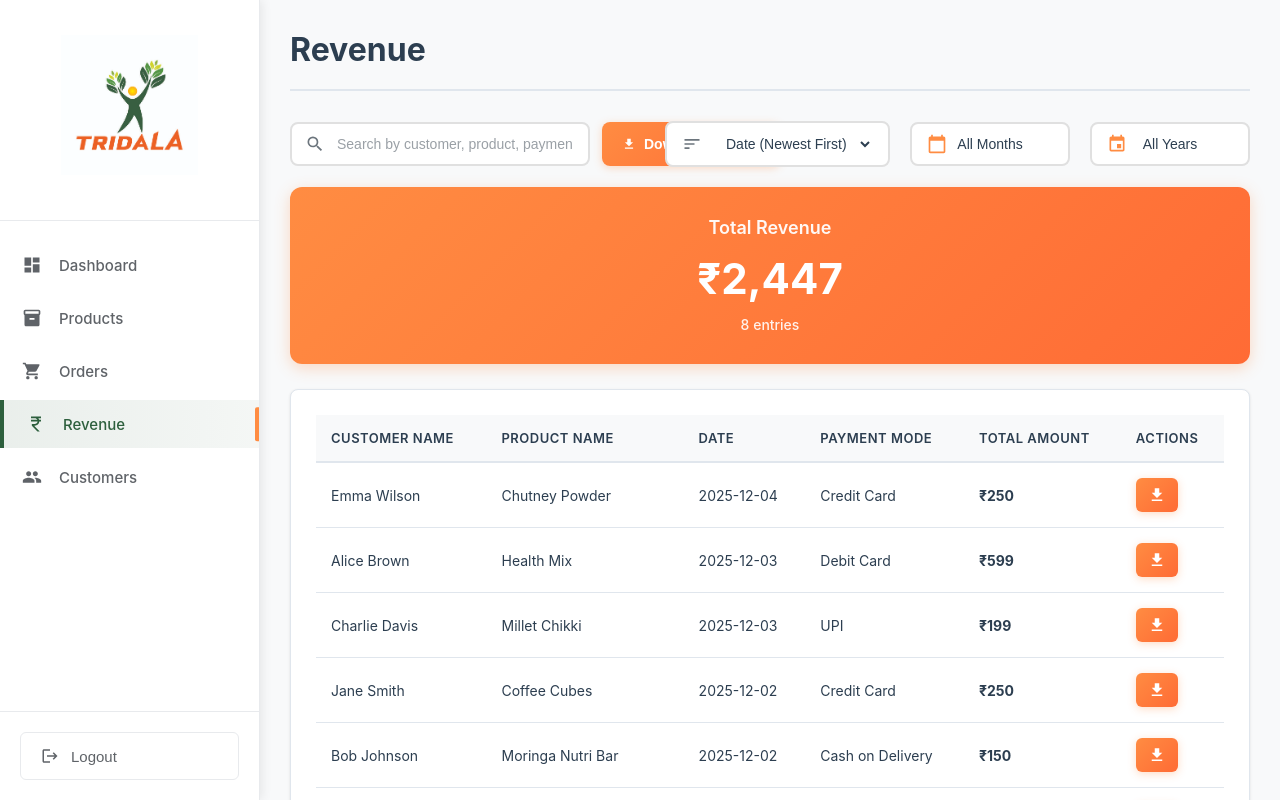
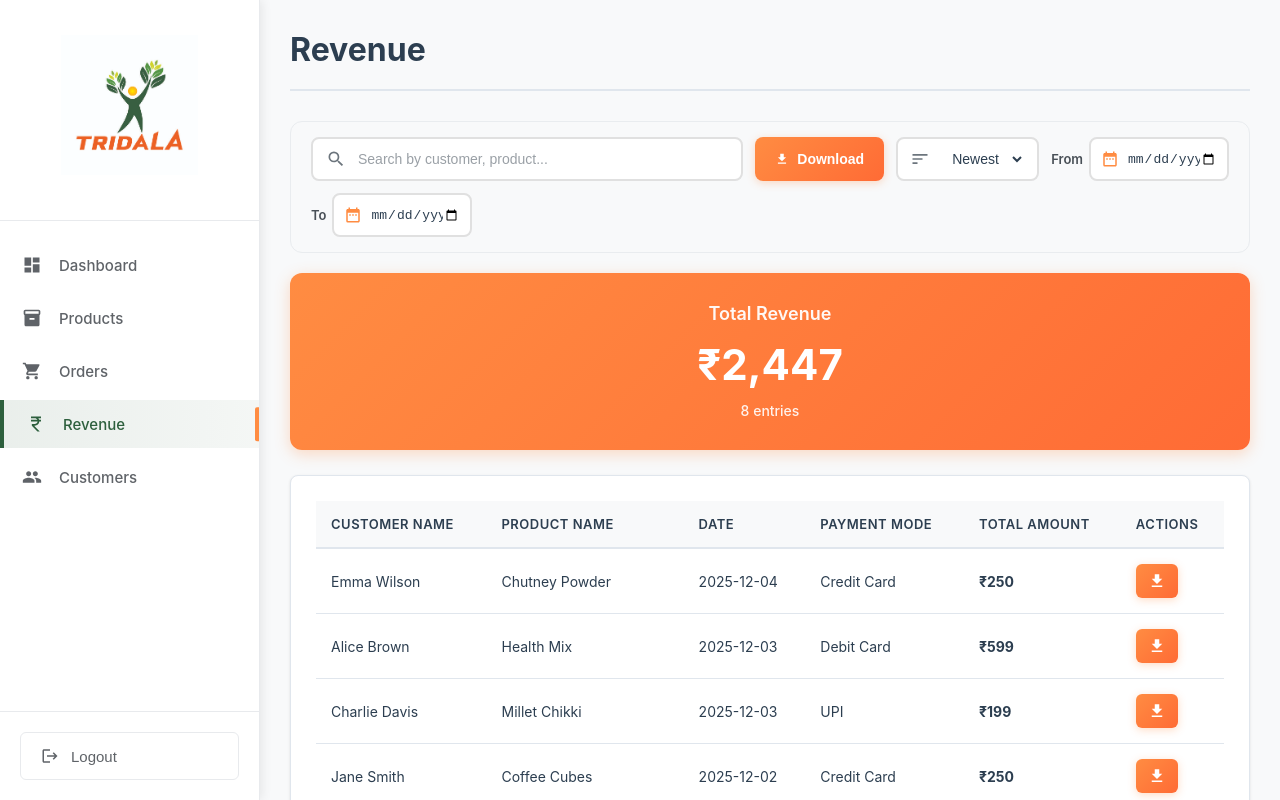
Before and after one commit to Devtechblr/Tridala-Foods-Admin, a React (Vite) app: page /revenue in a window 1280 px wide. Shown: the top 800 px of the page. Built offline with nearby package versions, Linux system fonts and the light colour scheme; sample sign-in values are in the browser's storage.

Commit message:
Version 7 - Worked on the sorted option in the revenue page

```diff
--- a/src/pages/Orders.jsx
+++ b/src/pages/Orders.jsx
@@ -281,6 +281,14 @@ const Orders = () => {
                       <td>{order.date}</td>
                       <td>{order.amount}</td>
                       <td>
+                        {order.status === 'Delivered' ? (
+                          <div className="status-badge-wrapper">
+                            <span className="status-icon">{getStatusIcon(order.status)}</span>
+                            <span className={`status-badge ${getStatusClass(order.status)}`}>
+                              {order.status}
+                            </span>
+                          </div>
+                        ) : (
                           <div className="status-dropdown-wrapper">
                             <span className="status-icon">{getStatusIcon(order.status)}</span>
                             <select
@@ -288,12 +296,15 @@ const Orders = () => {
                               value={order.status}
                               onChange={(e) => handleStatusChange(order.id, e.target.value)}
                             >
+                              {order.status === 'Pending' && (
                                 <option value="Pending" className="option-pending">Pending</option>
+                              )}
                               <option value="Processing" className="option-processing">Processing</option>
                               <option value="Delivered" className="option-delivered">Delivered</option>
                             </select>
                             <MdArrowDropDown className="dropdown-arrow" />
                           </div>
+                        )}
                       </td>
                       <td>
                         <div className="action-buttons">
--- a/src/pages/Revenue.jsx
+++ b/src/pages/Revenue.jsx
@@ -1,12 +1,12 @@
 import React, { useState } from 'react';
-import { MdSearch, MdDownload, MdSort, MdCalendarToday, MdEvent } from 'react-icons/md';
+import { MdSearch, MdDownload, MdSort, MdDateRange, MdClear } from 'react-icons/md';
 import '../styles/Revenue.css';
 
 const Revenue = () => {
   const [searchTerm, setSearchTerm] = useState('');
   const [sortBy, setSortBy] = useState('date-desc');
-  const [selectedMonth, setSelectedMonth] = useState('');
-  const [selectedYear, setSelectedYear] = useState('');
+  const [fromDate, setFromDate] = useState('');
+  const [toDate, setToDate] = useState('');
   const [revenues, setRevenues] = useState([
     {
       id: 1,
@@ -74,25 +74,11 @@ const Revenue = () => {
     }
   ]);
 
-  // Month names for the month filter
-  const months = [
-    { value: '01', label: 'January' },
-    { value: '02', label: 'February' },
-    { value: '03', label: 'March' },
-    { value: '04', label: 'April' },
-    { value: '05', label: 'May' },
-    { value: '06', label: 'June' },
-    { value: '07', label: 'July' },
-    { value: '08', label: 'August' },
-    { value: '09', label: 'September' },
-    { value: '10', label: 'October' },
-    { value: '11', label: 'November' },
-    { value: '12', label: 'December' }
-  ];
-
-  // Generate year list (last 5 years)
-  const currentYear = new Date().getFullYear();
-  const years = Array.from({ length: 5 }, (_, i) => currentYear - i);
+  // Clear date range filter
+  const clearDateRange = () => {
+    setFromDate('');
+    setToDate('');
+  };
 
   // Download single revenue entry as CSV
   const downloadRevenueCSV = (revenue) => {
@@ -161,8 +147,6 @@ const Revenue = () => {
     let filtered = revenues.filter(revenue => {
       const searchLower = searchTerm.toLowerCase();
       const revenueDate = new Date(revenue.date);
-      const revenueMonth = String(revenueDate.getMonth() + 1).padStart(2, '0');
-      const revenueYear = String(revenueDate.getFullYear());
 
       // Search filter
       const matchesSearch = (
@@ -173,13 +157,23 @@ const Revenue = () => {
         revenue.totalAmount.includes(searchTerm)
       );
 
-      // Month filter
-      const matchesMonth = selectedMonth === '' || revenueMonth === selectedMonth;
+      // Date range filter
+      let matchesDateRange = true;
+      if (fromDate && toDate) {
+        const from = new Date(fromDate);
+        const to = new Date(toDate);
+        to.setHours(23, 59, 59, 999); // Include the entire end date
+        matchesDateRange = revenueDate >= from && revenueDate <= to;
+      } else if (fromDate) {
+        const from = new Date(fromDate);
+        matchesDateRange = revenueDate >= from;
+      } else if (toDate) {
+        const to = new Date(toDate);
+        to.setHours(23, 59, 59, 999);
+        matchesDateRange = revenueDate <= to;
+      }
 
-      // Year filter
-      const matchesYear = selectedYear === '' || revenueYear === selectedYear;
-
-      return matchesSearch && matchesMonth && matchesYear;
+      return matchesSearch && matchesDateRange;
     });
 
     // Sort logic
@@ -218,25 +212,24 @@ const Revenue = () => {
       <div className="content-section">
         {/* Search and Filter Bar */}
         <div className="search-filter-bar">
-          <div className="search-box-wrapper">
           <div className="search-box">
             <MdSearch className="search-icon" />
             <input
               type="text"
-                placeholder="Search by customer, product, payment mode..."
+              placeholder="Search by customer, product..."
               value={searchTerm}
               onChange={(e) => setSearchTerm(e.target.value)}
               className="search-input"
             />
           </div>
+
           <button
             className="btn-download-all"
             onClick={downloadAllRevenueCSV}
             title="Download revenue report"
           >
-              <MdDownload /> Download Report
+            <MdDownload /> Download
           </button>
-          </div>
 
           <div className="sort-box">
             <MdSort className="sort-icon" />
@@ -245,40 +238,50 @@ const Revenue = () => {
               onChange={(e) => setSortBy(e.target.value)}
               className="sort-select"
             >
-              <option value="date-desc">Date (Newest First)</option>
-              <option value="date-asc">Date (Oldest First)</option>
-              <option value="name-asc">Name (A-Z)</option>
-              <option value="name-desc">Name (Z-A)</option>
+              <option value="date-desc">Newest</option>
+              <option value="date-asc">Oldest</option>
+              <option value="name-asc">A-Z</option>
+              <option value="name-desc">Z-A</option>
             </select>
           </div>
 
-          <div className="filter-box">
-            <MdCalendarToday className="filter-icon" />
-            <select
-              value={selectedMonth}
-              onChange={(e) => setSelectedMonth(e.target.value)}
-              className="filter-select"
-            >
-              <option value="">All Months</option>
-              {months.map((month) => (
-                <option key={month.value} value={month.value}>{month.label}</option>
-              ))}
-            </select>
+          <div className="date-input-group">
+            <label>From</label>
+            <div className="date-input-wrapper">
+              <MdDateRange className="date-icon" />
+              <input
+                type="date"
+                value={fromDate}
+                onChange={(e) => setFromDate(e.target.value)}
+                max={toDate || undefined}
+                className="date-input"
+              />
+            </div>
           </div>
 
-          <div className="filter-box">
-            <MdEvent className="filter-icon" />
-            <select
-              value={selectedYear}
-              onChange={(e) => setSelectedYear(e.target.value)}
-              className="filter-select"
+          <div className="date-input-group">
+            <label>To</label>
+            <div className="date-input-wrapper">
+              <MdDateRange className="date-icon" />
+              <input
+                type="date"
+                value={toDate}
+                onChange={(e) => setToDate(e.target.value)}
+                min={fromDate || undefined}
+                className="date-input"
+              />
+            </div>
+          </div>
+
+          {(fromDate || toDate) && (
+            <button
+              className="btn-clear-date"
+              onClick={clearDateRange}
+              title="Clear date range"
             >
-              <option value="">All Years</option>
-              {years.map((year) => (
-                <option key={year} value={String(year)}>{year}</option>
-              ))}
-            </select>
-          </div>
+              <MdClear />
+            </button>
+          )}
         </div>
 
         {/* Total Revenue Card */}
--- a/src/styles/Revenue.css
+++ b/src/styles/Revenue.css
@@ -35,24 +35,21 @@
 /* Search and Filter Bar */
 .search-filter-bar {
   display: flex;
-  justify-content: space-between;
   align-items: center;
-  gap: 20px;
+  gap: 12px;
   margin-bottom: 20px;
+  padding: 15px 20px;
+  background: #f8f9fa;
+  border-radius: 12px;
+  border: 1px solid #e9ecef;
   flex-wrap: wrap;
-}
-
-.search-box-wrapper {
-  display: flex;
-  gap: 12px;
-  flex: 1;
-  min-width: 300px;
 }
 
 .search-box {
   position: relative;
   flex: 1;
-  max-width: 500px;
+  min-width: 200px;
+  max-width: 300px;
 }
 
 .search-icon {
@@ -67,7 +64,8 @@
 
 .search-input {
   width: 100%;
-  padding: 12px 15px 12px 45px;
+  height: 44px;
+  padding: 0 15px 0 45px;
   border: 2px solid #e0e0e0;
   border-radius: 8px;
   font-size: 14px;
@@ -88,17 +86,18 @@
 }
 
 .btn-download-all {
-  padding: 12px 20px;
+  height: 44px;
+  padding: 0 15px;
   background: linear-gradient(135deg, #4caf50 0%, #45a049 100%);
   color: white;
   border: none;
   border-radius: 8px;
-  font-size: 14px;
+  font-size: 13px;
   font-weight: 600;
   cursor: pointer;
   display: flex;
   align-items: center;
-  gap: 8px;
+  gap: 6px;
   transition: all 0.3s ease;
   white-space: nowrap;
   box-shadow: 0 2px 8px rgba(76, 175, 80, 0.3);
@@ -117,12 +116,13 @@
   position: relative;
   display: flex;
   align-items: center;
-  gap: 10px;
+  gap: 8px;
   background: white;
   border: 2px solid #e0e0e0;
   border-radius: 8px;
-  padding: 0 15px;
-  min-width: 220px;
+  padding: 0 12px;
+  height: 44px;
+  min-width: 120px;
 }
 
 .sort-icon {
@@ -132,7 +132,8 @@
 }
 
 .sort-select {
-  padding: 12px 10px;
+  height: 100%;
+  padding: 0 10px;
   border: none;
   background: transparent;
   font-size: 14px;
@@ -186,6 +187,91 @@
 
 .filter-select:focus {
   outline: none;
+}
+
+/* Date Range Filter */
+.date-range-filter {
+  display: flex;
+  align-items: center;
+  gap: 10px;
+  flex-wrap: wrap;
+}
+
+.date-input-group {
+  display: flex;
+  align-items: center;
+  gap: 6px;
+}
+
+.date-input-group label {
+  font-size: 13px;
+  font-weight: 600;
+  color: #495057;
+}
+
+.date-input-wrapper {
+  position: relative;
+  display: flex;
+  align-items: center;
+}
+
+.date-icon {
+  position: absolute;
+  left: 12px;
+  font-size: 18px;
+  color: #ff8c42;
+  pointer-events: none;
+  z-index: 1;
+}
+
+.date-input {
+  height: 44px;
+  padding: 0 10px 0 36px;
+  border: 2px solid #e0e0e0;
+  border-radius: 8px;
+  font-size: 13px;
+  color: #2c3e50;
+  background: white;
+  cursor: pointer;
+  width: 140px;
+  transition: all 0.3s ease;
+}
+
+.date-input:hover {
+  border-color: #ff8c42;
+}
+
+.date-input:focus {
+  outline: none;
+  border-color: #ff6b35;
+  box-shadow: 0 0 0 3px rgba(255, 140, 66, 0.15);
+}
+
+.date-separator {
+  font-size: 14px;
+  font-weight: 500;
+  color: #6c757d;
+}
+
+.btn-clear-date {
+  height: 44px;
+  width: 44px;
+  padding: 0;
+  background: #f8f9fa;
+  color: #dc3545;
+  border: 2px solid #dc3545;
+  border-radius: 8px;
+  font-size: 18px;
+  cursor: pointer;
+  display: flex;
+  align-items: center;
+  justify-content: center;
+  transition: all 0.3s ease;
+}
+
+.btn-clear-date:hover {
+  background: #dc3545;
+  color: white;
 }
 
 /* Download Button */
--- a/src/styles/index.css
+++ b/src/styles/index.css
@@ -22,3 +22,20 @@ code {
 #root {
   min-height: 100vh;
 }
+
+/* Global Input Hover Styles */
+input:hover,
+textarea:hover,
+select:hover {
+  border-color: #ff8c42 !important;
+  transition: border-color 0.3s ease;
+}
+
+input:focus,
+textarea:focus,
+select:focus {
+  border-color: #ff6b35 !important;
+  outline: none;
+  box-shadow: 0 0 0 3px rgba(255, 140, 66, 0.15);
+  transition: all 0.3s ease;
+}
```
Also changed, not shown: src/styles/Orders.css (+39 -12 lines). Lines whose indentation alone changed are shown as unchanged.
